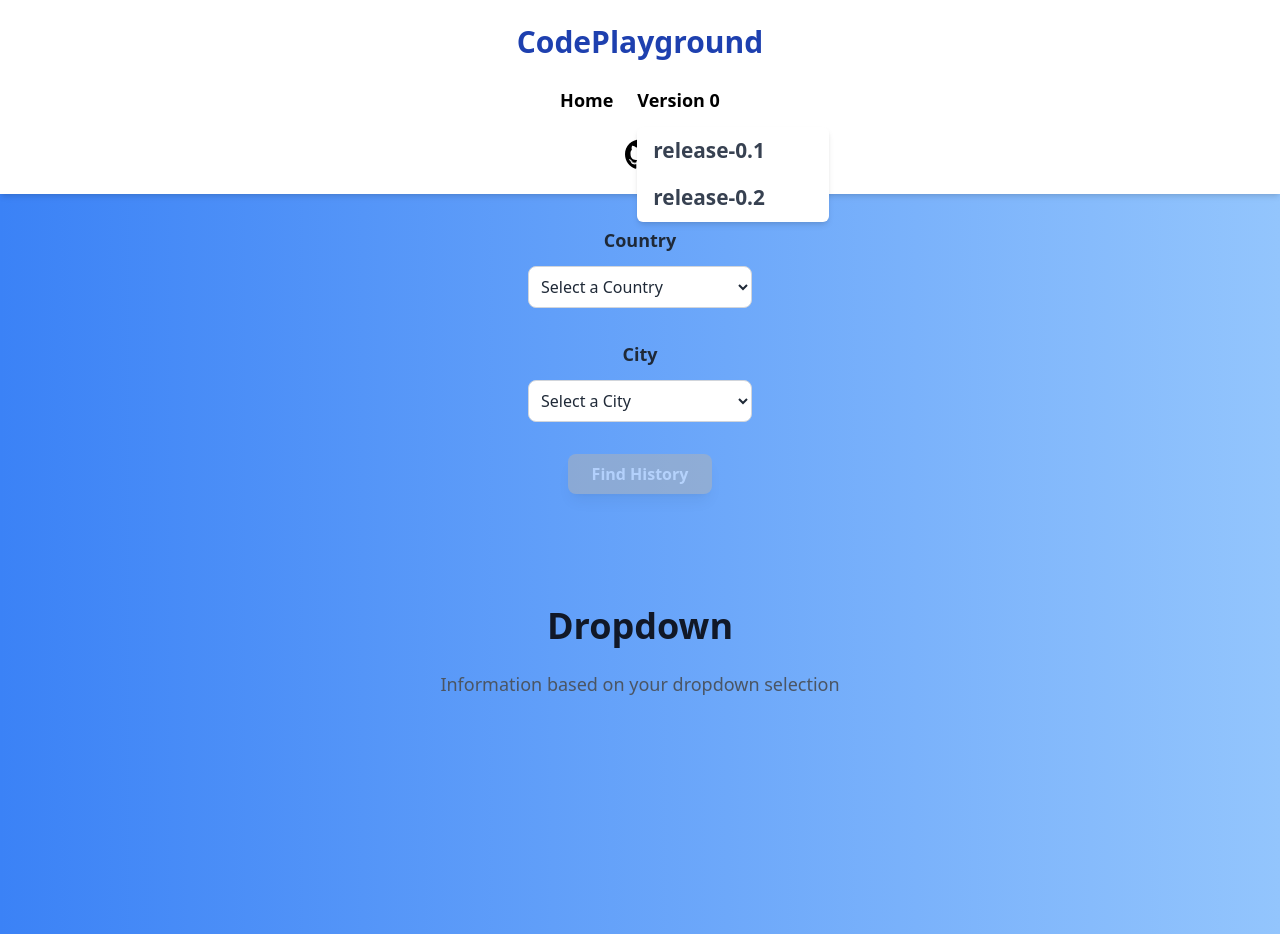
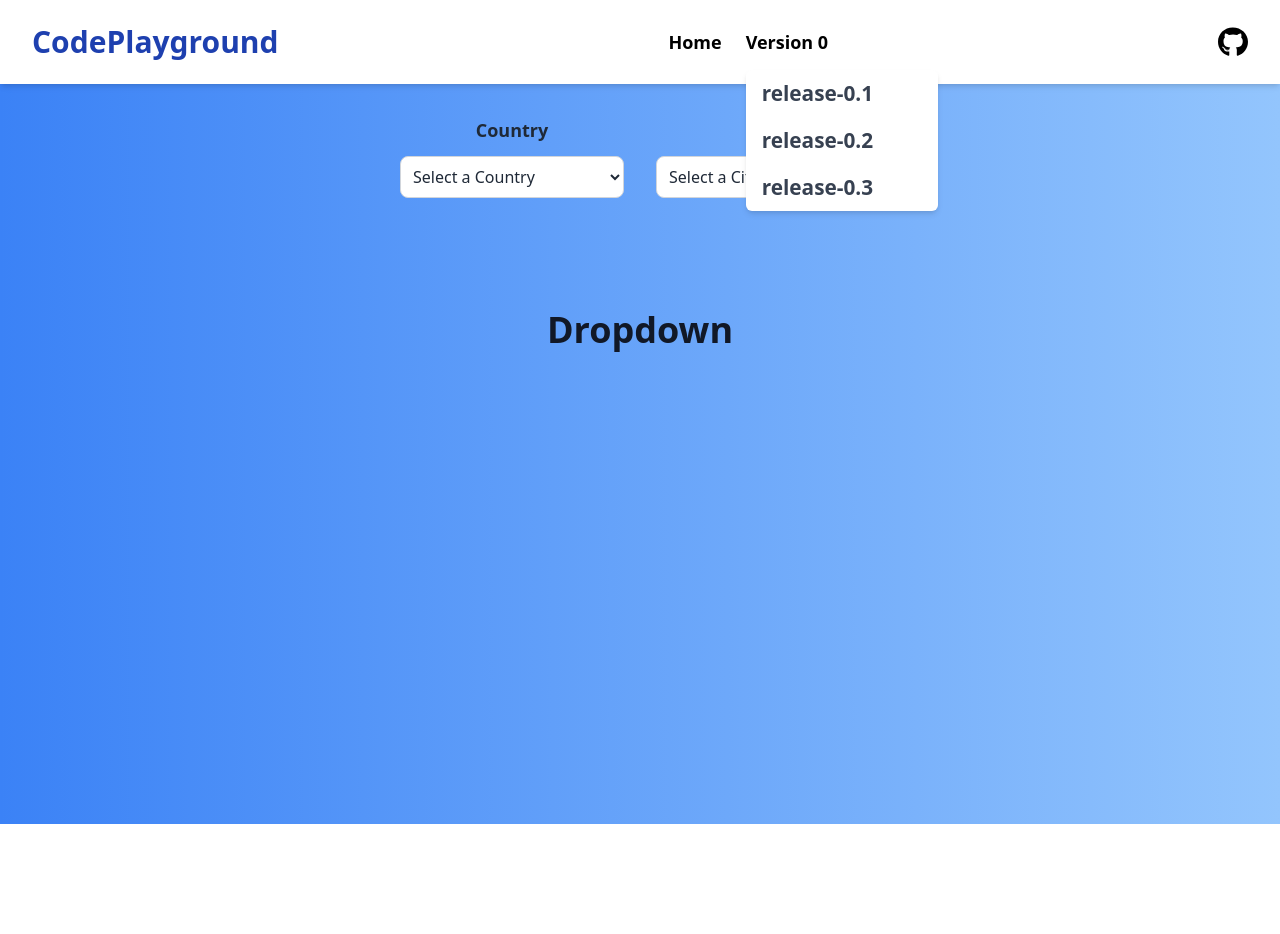
Before and after one commit to AdarshKumar9002/CodePlayground, a website built with webpack: page src/index.html in a window 1280 px wide. Both pictures are taken after a click on the button "Version 0". After the commit the page ends 824 px from the top, so only its background shows below. Built offline with nearby package versions, Linux system fonts and the light colour scheme; no server answers.

Commit message:
removed the find button now result shown on dropdown selection

```diff
--- a/src/assets/script/append-city-data.js
+++ b/src/assets/script/append-city-data.js
@@ -6,7 +6,6 @@ class AppendCityData {
     constructor() {
         this.COUNTRY_DROPDOWN_ELEMENT = document.getElementById("countryData");
         this.CITY_DROPDOWN_ELEMENT = document.getElementById("cityData");
-        this.FIND_HISTORY_BTN_ELEMENT = document.getElementById("findHistoryBtn");
         this.cityNames = new GetCityName();
         this.selectedCountry = "";
         this.selectedCity = "";
@@ -33,7 +32,6 @@ class AppendCityData {
             "afterbegin",
             `<option>Select a City</option>`
         );
-        this.FIND_HISTORY_BTN_ELEMENT.setAttribute("disabled", "true"); // Disable button initially
     }
 
     static async renderCityCards(selectedCountry) {
@@ -48,11 +46,6 @@ class AppendCityData {
             this.appendCityOptions(this.selectedCountry);
             AppendCityData.renderCityCards(this.selectedCountry);
         });
-
-        this.CITY_DROPDOWN_ELEMENT.addEventListener("change", () => {
-            const citySelected = this.CITY_DROPDOWN_ELEMENT.value !== "Select a City";
-            this.FIND_HISTORY_BTN_ELEMENT.disabled = !citySelected;
-        });
     }
 }
 
--- a/src/assets/script/dropdown-result.js
+++ b/src/assets/script/dropdown-result.js
@@ -3,16 +3,14 @@ import CardMarkup from "./card-markup.js";
 class ShowDropdownResult {
   constructor() {
     this.cardMarkup = new CardMarkup();
-    this.FIND_BTN_ELEMENT = document.getElementById("findHistoryBtn");
     this.CITY_DROPDOWN_ELEMENT = document.getElementById("cityData");
     this.CARD_CONTAINER_ELEMENT = document.getElementById('selectedByDropdown');
     this.eventListener();
   }
 
   eventListener() {
-    this.FIND_BTN_ELEMENT.addEventListener("click", () => {
+    this.CITY_DROPDOWN_ELEMENT.addEventListener("change", () => {
       const cityDropdownValue = this.CITY_DROPDOWN_ELEMENT.value;
-      console.log(cityDropdownValue);
       this.CARD_CONTAINER_ELEMENT.innerHTML='';
       this.CARD_CONTAINER_ELEMENT.innerHTML='<h2 class="mb-2 text-3xl font-bold tracking-tight text-gray-900 dark:text-white">Dropdown</h2>';
       this.cardMarkup.render(this.CARD_CONTAINER_ELEMENT, cityDropdownValue);
--- a/src/assets/style/style.css
+++ b/src/assets/style/style.css
@@ -47,12 +47,6 @@ header nav li:hover {
     text-decoration: underline;
 }
 
-#findHistoryBtn:disabled {
-    background-color: #b3b3b3;
-    cursor: not-allowed;
-    opacity: 0.5;
-    pointer-events: none;
-}
 
 main{
     min-height: calc(100vh - 60px);
--- a/src/index.html
+++ b/src/index.html
@@ -32,6 +32,11 @@
                 href="https://release-02.netlify.app/"
                 class="block px-4 py-2 text-gray-700 hover:bg-blue-100 rounded-b-md transition"
                 >release-0.2</a
+              >
+              <a
+                href="https://release-03.netlify.app/"
+                class="block px-4 py-2 text-gray-700 hover:bg-blue-100 rounded-b-md transition"
+                >release-0.3</a
               >
             </div>
           </li>
@@ -80,22 +85,11 @@
             </div>
           </form>
         </div>
-        <div class="flex items-center justify-center mt-8">
-          <button
-            disabled="true"
-            id="findHistoryBtn"
-            type="submit"
-            class="bg-blue-600 hover:bg-blue-700 text-white font-bold py-2 px-6 rounded-lg shadow-lg disabled:opacity-50 transition"
-          >
-            Find History
-          </button>
-        </div>
       </section>
 
       <section class="flex justify-around items-center py-8 gap-6 display-container">
         <div id="selectedByDropdown" class=" flex flex-col items-center text-center w-full">
           <h2 class="text-4xl font-bold text-gray-900 mb-6">Dropdown</h2>
-          <p class="text-lg text-gray-600">Information based on your dropdown selection</p>
         </div>
       </section>
 
```
Also changed, not shown: dist/index.html, src/assets/style/main.css, 4 other files.
